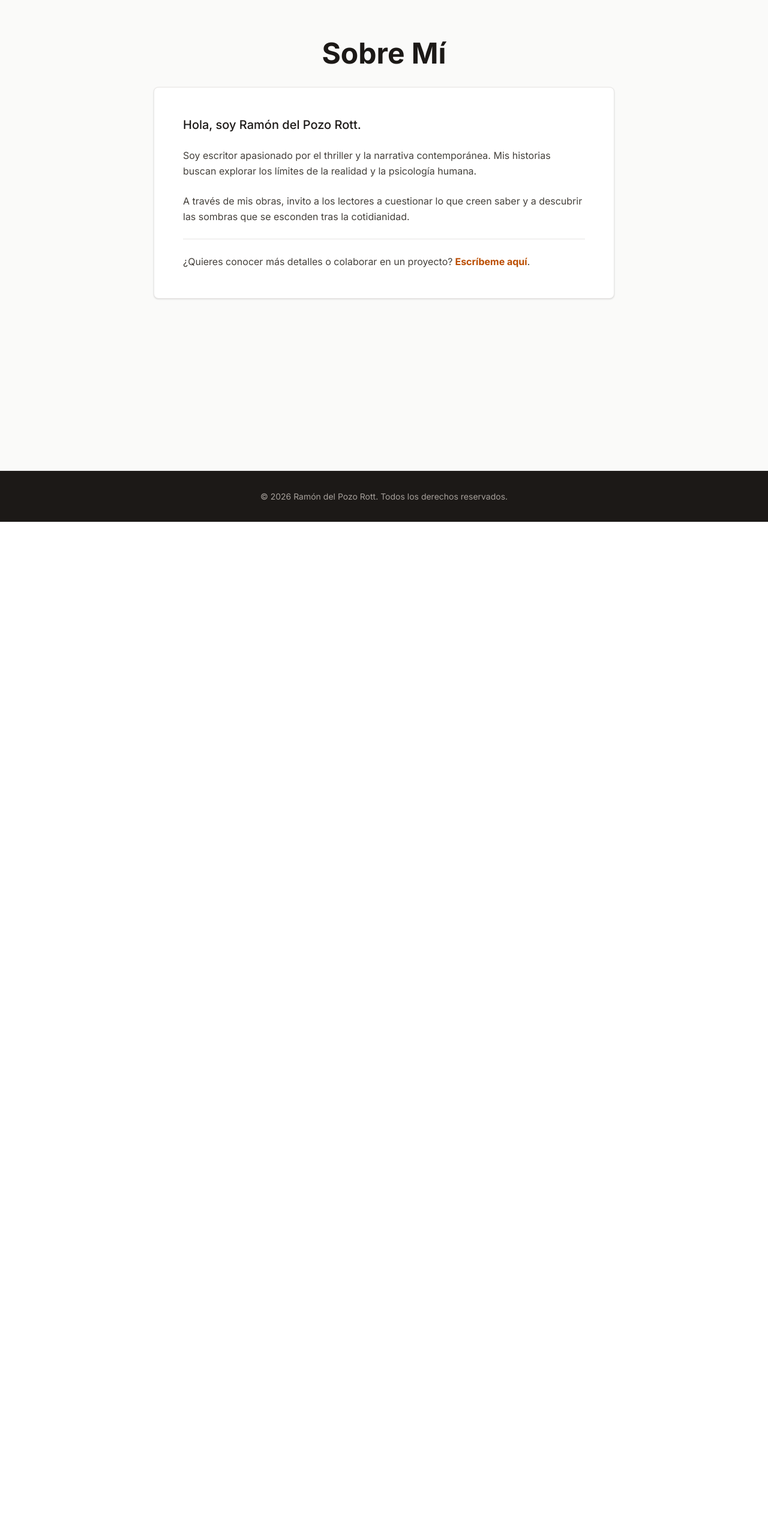
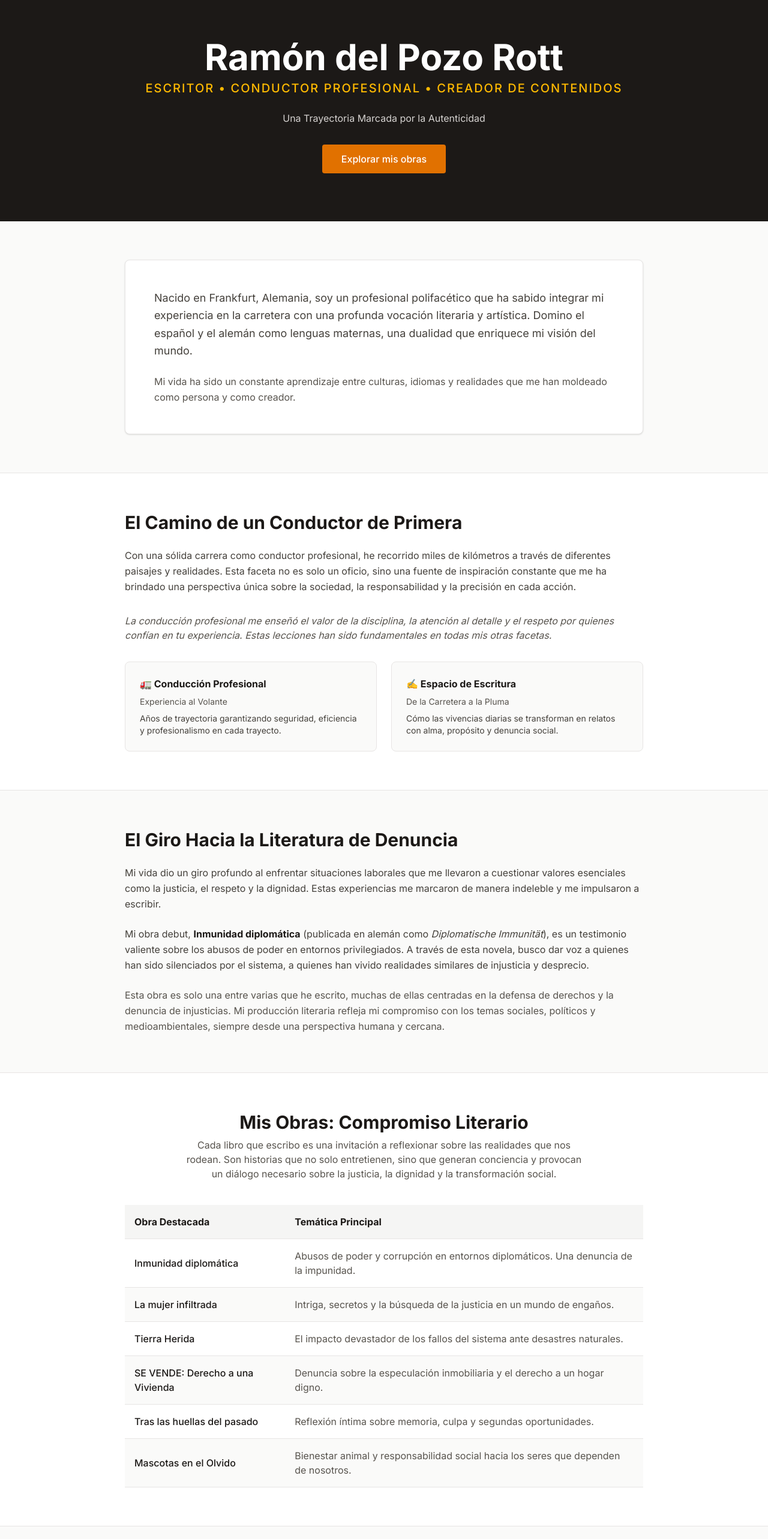
Before and after one commit to ramondelpozo/portfolio-ramon, a Next.js app: page /biografia in a window 1280 px wide. Shown: the part 80-2646 px from the top of the page at 60% size. Before the commit the page ends 950 px from the top, so only its background shows below. Built offline with nearby package versions, Linux system fonts and the light colour scheme.

Commit message:
FEAT: Página de Biografía completa con trayectoria, obras y propósito

```diff
--- a/app/biografia/page.tsx
+++ b/app/biografia/page.tsx
@@ -1,32 +1,154 @@
 import Link from 'next/link';
 
 export default function BiografiaPage() {
+  const obras = [
+    { titulo: "Inmunidad diplomática", tema: "Abusos de poder y corrupción en entornos diplomáticos. Una denuncia de la impunidad." },
+    { titulo: "La mujer infiltrada", tema: "Intriga, secretos y la búsqueda de la justicia en un mundo de engaños." },
+    { titulo: "Tierra Herida", tema: "El impacto devastador de los fallos del sistema ante desastres naturales." },
+    { titulo: "SE VENDE: Derecho a una Vivienda", tema: "Denuncia sobre la especulación inmobiliaria y el derecho a un hogar digno." },
+    { titulo: "Tras las huellas del pasado", tema: "Reflexión íntima sobre memoria, culpa y segundas oportunidades." },
+    { titulo: "Mascotas en el Olvido", tema: "Bienestar animal y responsabilidad social hacia los seres que dependen de nosotros." }
+  ];
+
   return (
-    <main className="min-h-screen bg-stone-50 py-20">
-      <div className="container mx-auto px-4">
-        <div className="max-w-3xl mx-auto">
-          <h1 className="text-4xl md:text-5xl font-bold text-stone-900 mb-8 text-center">Sobre Mí</h1>
+    <main className="min-h-screen bg-stone-50">
+      {/* HERO BIOGRAFÍA */}
+      <section className="py-20 bg-stone-900 text-white text-center px-4">
+        <h1 className="text-4xl md:text-6xl font-bold mb-2">Ramón del Pozo Rott</h1>
+        <p className="text-xl text-amber-400 font-medium uppercase tracking-widest mb-6">ESCRITOR • CONDUCTOR PROFESIONAL • CREADOR DE CONTENIDOS</p>
+        <p className="text-stone-300 max-w-2xl mx-auto mb-8">Una Trayectoria Marcada por la Autenticidad</p>
+        <Link href="/libros" className="inline-block px-8 py-3 bg-amber-600 text-white rounded hover:bg-amber-700 transition font-medium">
+          Explorar mis obras
+        </Link>
+      </section>
 
+      {/* INTRODUCCIÓN */}
+      <section className="py-16 container mx-auto px-4 max-w-4xl">
         <div className="bg-white p-8 md:p-12 rounded-lg shadow-sm border border-stone-200">
-            <div className="text-stone-700 space-y-6 leading-relaxed">
-              <p className="text-xl font-medium text-stone-900">
-                Hola, soy Ramón del Pozo Rott.
+          <p className="text-lg text-stone-700 leading-relaxed mb-6">
+            Nacido en Frankfurt, Alemania, soy un profesional polifacético que ha sabido integrar mi experiencia en la carretera con una profunda vocación literaria y artística. Domino el español y el alemán como lenguas maternas, una dualidad que enriquece mi visión del mundo.
           </p>
-              <p>
-                Soy escritor apasionado por el thriller y la narrativa contemporánea. Mis historias buscan explorar los límites de la realidad y la psicología humana.
+          <p className="text-stone-600 leading-relaxed">
+            Mi vida ha sido un constante aprendizaje entre culturas, idiomas y realidades que me han moldeado como persona y como creador.
           </p>
-              <p>
-                A través de mis obras, invito a los lectores a cuestionar lo que creen saber y a descubrir las sombras que se esconden tras la cotidianidad.
+        </div>
+      </section>
+
+      {/* CONDUCTOR PROFESIONAL */}
+      <section className="py-16 bg-white border-t border-stone-200">
+        <div className="container mx-auto px-4 max-w-4xl">
+          <h2 className="text-3xl font-bold text-stone-900 mb-6">El Camino de un Conductor de Primera</h2>
+          <p className="text-stone-700 leading-relaxed mb-8">
+            Con una sólida carrera como conductor profesional, he recorrido miles de kilómetros a través de diferentes paisajes y realidades. Esta faceta no es solo un oficio, sino una fuente de inspiración constante que me ha brindado una perspectiva única sobre la sociedad, la responsabilidad y la precisión en cada acción.
           </p>
-              <hr className="border-stone-200" />
-              <p>
-                ¿Quieres conocer más detalles o colaborar en un proyecto?
-                <Link href="/contacto" className="text-amber-700 font-bold hover:underline ml-1">Escríbeme aquí</Link>.
+          <p className="text-stone-600 mb-8 italic">
+            La conducción profesional me enseñó el valor de la disciplina, la atención al detalle y el respeto por quienes confían en tu experiencia. Estas lecciones han sido fundamentales en todas mis otras facetas.
           </p>
+
+          <div className="grid md:grid-cols-2 gap-6">
+            <div className="bg-stone-50 p-6 rounded-lg border border-stone-200">
+              <h3 className="font-bold text-stone-900 mb-2">🚛 Conducción Profesional</h3>
+              <p className="text-stone-600 text-sm">Experiencia al Volante</p>
+              <p className="text-stone-700 text-sm mt-2">Años de trayectoria garantizando seguridad, eficiencia y profesionalismo en cada trayecto.</p>
+            </div>
+            <div className="bg-stone-50 p-6 rounded-lg border border-stone-200">
+              <h3 className="font-bold text-stone-900 mb-2">✍️ Espacio de Escritura</h3>
+              <p className="text-stone-600 text-sm">De la Carretera a la Pluma</p>
+              <p className="text-stone-700 text-sm mt-2">Cómo las vivencias diarias se transforman en relatos con alma, propósito y denuncia social.</p>
             </div>
           </div>
         </div>
+      </section>
+
+      {/* GIRO LITERARIO */}
+      <section className="py-16 bg-stone-50 border-t border-stone-200">
+        <div className="container mx-auto px-4 max-w-4xl">
+          <h2 className="text-3xl font-bold text-stone-900 mb-6">El Giro Hacia la Literatura de Denuncia</h2>
+          <p className="text-stone-700 leading-relaxed mb-6">
+            Mi vida dio un giro profundo al enfrentar situaciones laborales que me llevaron a cuestionar valores esenciales como la justicia, el respeto y la dignidad. Estas experiencias me marcaron de manera indeleble y me impulsaron a escribir.
+          </p>
+          <p className="text-stone-700 leading-relaxed mb-6">
+            Mi obra debut, <strong className="text-stone-900">Inmunidad diplomática</strong> (publicada en alemán como <em>Diplomatische Immunität</em>), es un testimonio valiente sobre los abusos de poder en entornos privilegiados. A través de esta novela, busco dar voz a quienes han sido silenciados por el sistema, a quienes han vivido realidades similares de injusticia y desprecio.
+          </p>
+          <p className="text-stone-600 leading-relaxed">
+            Esta obra es solo una entre varias que he escrito, muchas de ellas centradas en la defensa de derechos y la denuncia de injusticias. Mi producción literaria refleja mi compromiso con los temas sociales, políticos y medioambientales, siempre desde una perspectiva humana y cercana.
+          </p>
         </div>
+      </section>
+
+      {/* TABLA DE OBRAS */}
+      <section className="py-16 bg-white border-t border-stone-200">
+        <div className="container mx-auto px-4 max-w-4xl">
+          <h2 className="text-3xl font-bold text-stone-900 mb-2 text-center">Mis Obras: Compromiso Literario</h2>
+          <p className="text-stone-600 text-center mb-10 max-w-2xl mx-auto">
+            Cada libro que escribo es una invitación a reflexionar sobre las realidades que nos rodean. Son historias que no solo entretienen, sino que generan conciencia y provocan un diálogo necesario sobre la justicia, la dignidad y la transformación social.
+          </p>
+
+          <div className="overflow-x-auto">
+            <table className="w-full border-collapse">
+              <thead>
+                <tr className="bg-stone-100">
+                  <th className="text-left p-4 font-bold text-stone-900 border-b border-stone-200">Obra Destacada</th>
+                  <th className="text-left p-4 font-bold text-stone-900 border-b border-stone-200">Temática Principal</th>
+                </tr>
+              </thead>
+              <tbody>
+                {obras.map((obra, i) => (
+                  <tr key={i} className={i % 2 === 0 ? 'bg-white' : 'bg-stone-50'}>
+                    <td className="p-4 border-b border-stone-200 font-medium text-stone-900">{obra.titulo}</td>
+                    <td className="p-4 border-b border-stone-200 text-stone-600">{obra.tema}</td>
+                  </tr>
+                ))}
+              </tbody>
+            </table>
+          </div>
+        </div>
+      </section>
+
+      {/* MULTIMEDIA */}
+      <section className="py-16 bg-stone-50 border-t border-stone-200">
+        <div className="container mx-auto px-4 max-w-4xl">
+          <h2 className="text-3xl font-bold text-stone-900 mb-6 text-center">Creador Multimedia: Nuevas Formas de Comunicar</h2>
+          <p className="text-stone-700 leading-relaxed mb-8 text-center">
+            Ramón no se limita a las palabras. Su creatividad se expande hacia lo visual y lo musical, buscando nuevas formas de conectar con el público y transmitir mensajes que inspiren una transformación social. Creo contenido visual y musical que complementa mi obra escrita.
+          </p>
+
+          <div className="grid md:grid-cols-2 gap-6">
+            <div className="bg-white p-6 rounded-lg shadow-sm border border-stone-200">
+              <h3 className="font-bold text-stone-900 mb-2">🎬 Creación Multimedia</h3>
+              <p className="text-stone-600 text-sm">Contenido Audiovisual</p>
+              <p className="text-stone-700 text-sm mt-2">Producciones que complementan la narrativa de mis libros y amplían el alcance del mensaje.</p>
+            </div>
+            <div className="bg-white p-6 rounded-lg shadow-sm border border-stone-200">
+              <h3 className="font-bold text-stone-900 mb-2">🚀 Próximos Proyectos</h3>
+              <p className="text-stone-600 text-sm">Proyectos en Curso</p>
+              <p className="text-stone-700 text-sm mt-2">Nuevos horizontes que continúan el legado de conciencia social y transformación.</p>
+            </div>
+          </div>
+        </div>
+      </section>
+
+      {/* PROPÓSITO */}
+      <section className="py-16 bg-stone-900 text-white">
+        <div className="container mx-auto px-4 max-w-3xl text-center">
+          <h2 className="text-3xl font-bold mb-6">Mi Propósito</h2>
+          <p className="text-stone-300 leading-relaxed mb-6">
+            Esta página web es mi espacio para compartir noticias, reflexiones y proyectos en curso. Es una invitación a mis lectores y lectoras a participar en un diálogo abierto sobre los temas que me inspiran, con el fin de generar conciencia, abrir caminos de diálogo y aportar a una transformación social cimentada en el respeto y la dignidad humana.
+          </p>
+          <p className="text-amber-400 font-medium italic">
+            Cada palabra, cada imagen, cada nota musical es un paso hacia un mundo más justo y humano.
+          </p>
+        </div>
+      </section>
+
+      {/* FOOTER BIO */}
+      <section className="py-12 bg-stone-900 text-stone-400 text-center border-t border-stone-800">
+        <div className="container mx-auto px-4">
+          <p className="text-sm mb-2">© 2026 Ramón del Pozo Rott. Reservados todos los derechos.</p>
+          <p className="text-xs text-stone-500 mb-4">Espacio para la transformación social y el respeto humano.</p>
+          <a href="https://www.ramondelpozorott.es" className="text-amber-500 hover:underline text-sm">www.ramondelpozorott.es</a>
+        </div>
+      </section>
     </main>
   );
 }
```
Lines whose indentation alone changed are shown as unchanged.
